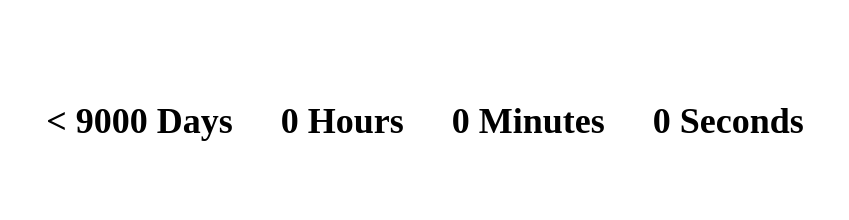
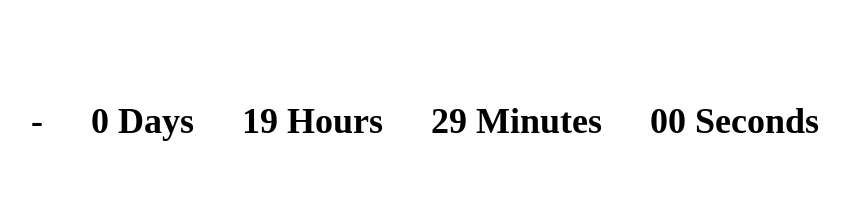
Before and after one commit to Misirlou/misirlou.github.io, a plain HTML site: page countdown.html in a window 1280 px wide. Shown: the top 220 px of the page, without its empty margins (215-1064 px from the left). Drawn offline with Linux system fonts and the light colour scheme.

Commit message:
Update countdown.html

```diff
--- a/countdown.html
+++ b/countdown.html
@@ -9,6 +9,7 @@
 	<div id="bodywrapper">
 		<div id="content">
 			<h1 id="countdown">
+				<span id="negative"></span>
 				<span id="days">&lt 9000 Days</span>
 				<span id="hours">0 Hours</span>
 				<span id="minutes">0 Minutes</span>
@@ -206,7 +207,10 @@
 		    startDate = startDate.getTime();
 
 		    let timeRemaining = parseInt((endDate - startDate) / 1000);
-
+		    if (timeRemaining < 0) {
+		    	timeRemaining = -timeRemaining
+		    	document.getElementById("negative").innerHTML = "-"
+		    }
 		    if (timeRemaining >= 0) {
 		      days = parseInt(timeRemaining / 86400);
 		      timeRemaining = (timeRemaining % 86400);
```
